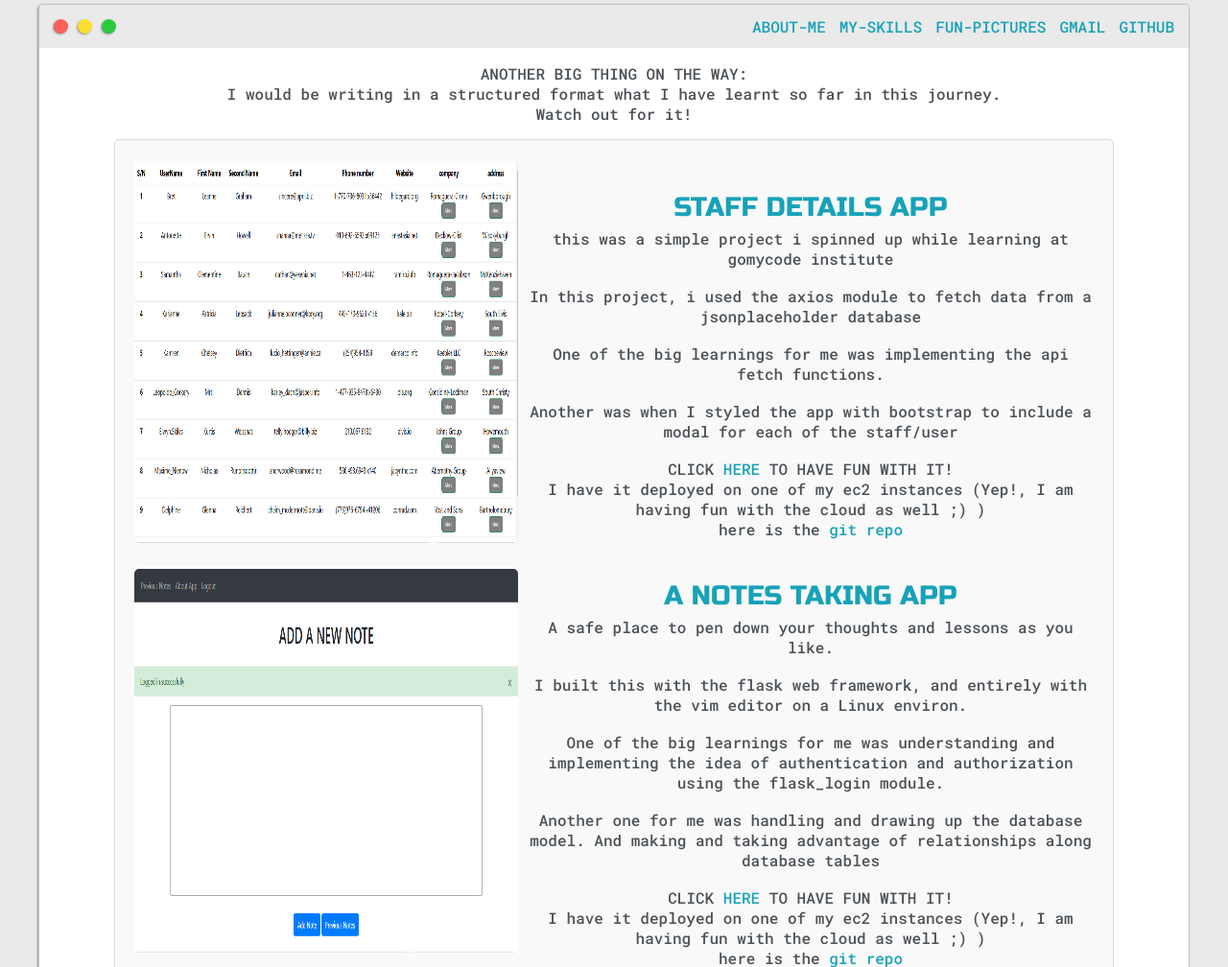
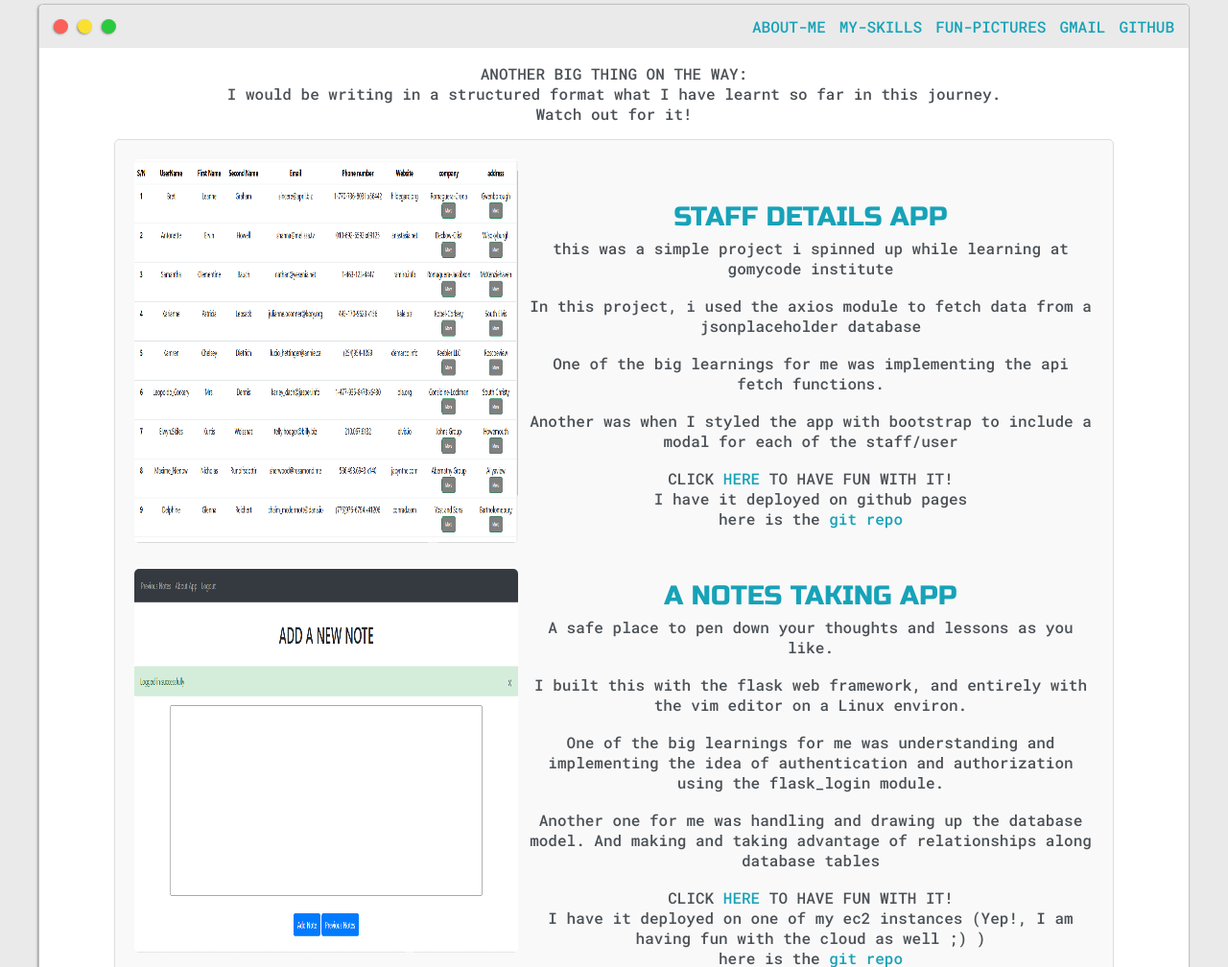
Before and after one commit to Ark-Arch/my_portfolio, a Python web app: template website/templates/my_projects.html in a window 1280 px wide. Shown: the part 156-1164 px from the top of the page at 96% size. Run offline with Jinja, Linux system fonts and the light colour scheme; the template is opened without the code that fills it, so the values that code supplies are empty.

```diff
--- a/website/templates/my_projects.html
+++ b/website/templates/my_projects.html
@@ -25,8 +25,8 @@
         <p>One of the big learnings for me was implementing the api fetch functions.</p><br/>
         <p>Another was when I styled the app with bootstrap to include a modal for each of the staff/user</p><br/>
         <p>CLICK <a href="https://ark-arch.github.io/react-api-checkpoint" target="_blank">HERE</a> TO HAVE FUN WITH IT!</p>
-        <p> I have it deployed on one of my ec2 instances (Yep!, I am having fun with the cloud as well ;) )</p>
-        <p>here is the <a href="https://github.com/Ark-Arch/notes-taking-web-app" target="_blank">git repo</a></p>
+        <p> I have it deployed on github pages</p>
+        <p>here is the <a href="https://github.com/Ark-Arch/react-api-checkpoint" target="_blank">git repo</a></p>
         </div>
     </div>
 
```
Also changed, not shown: 1 other file.
